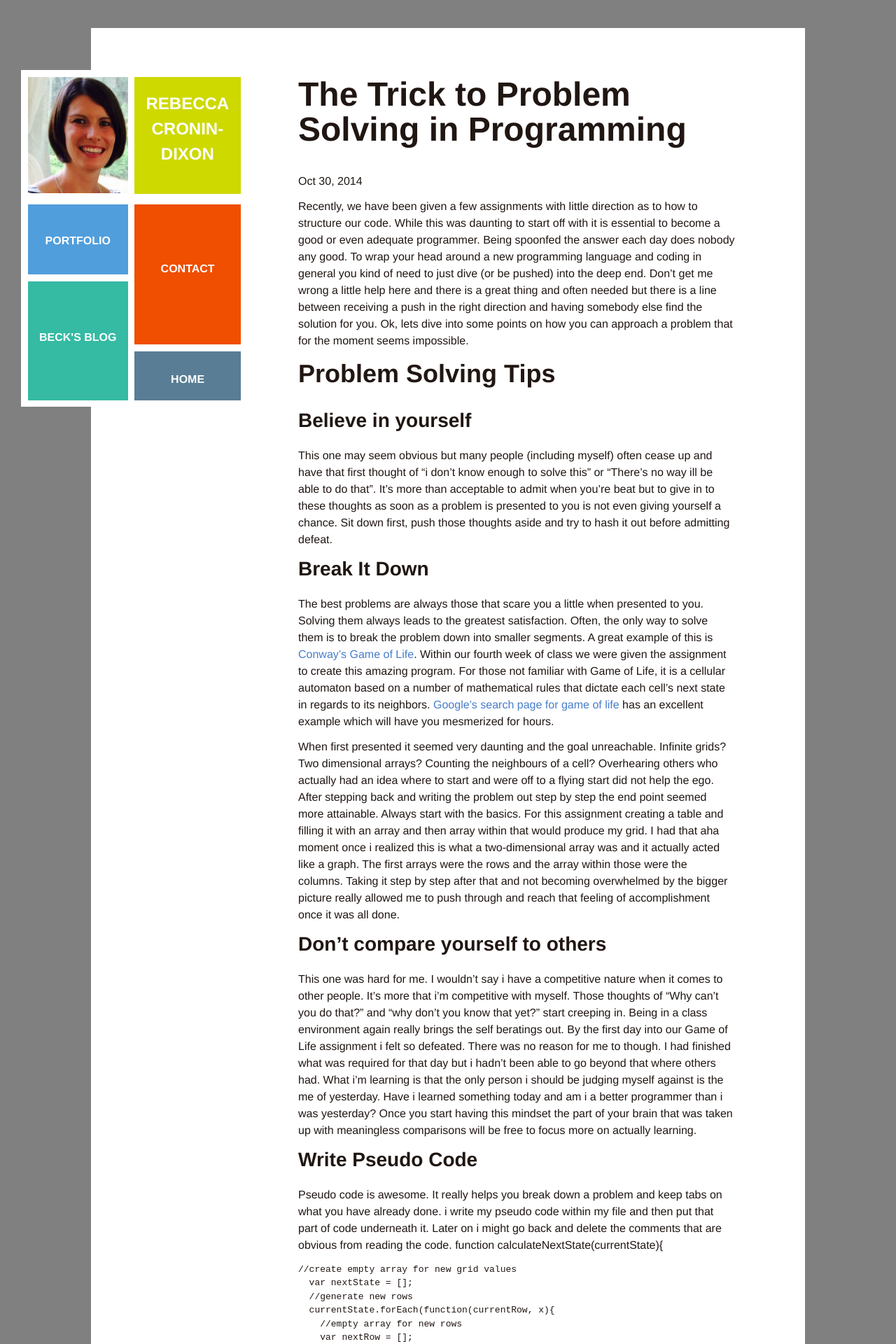
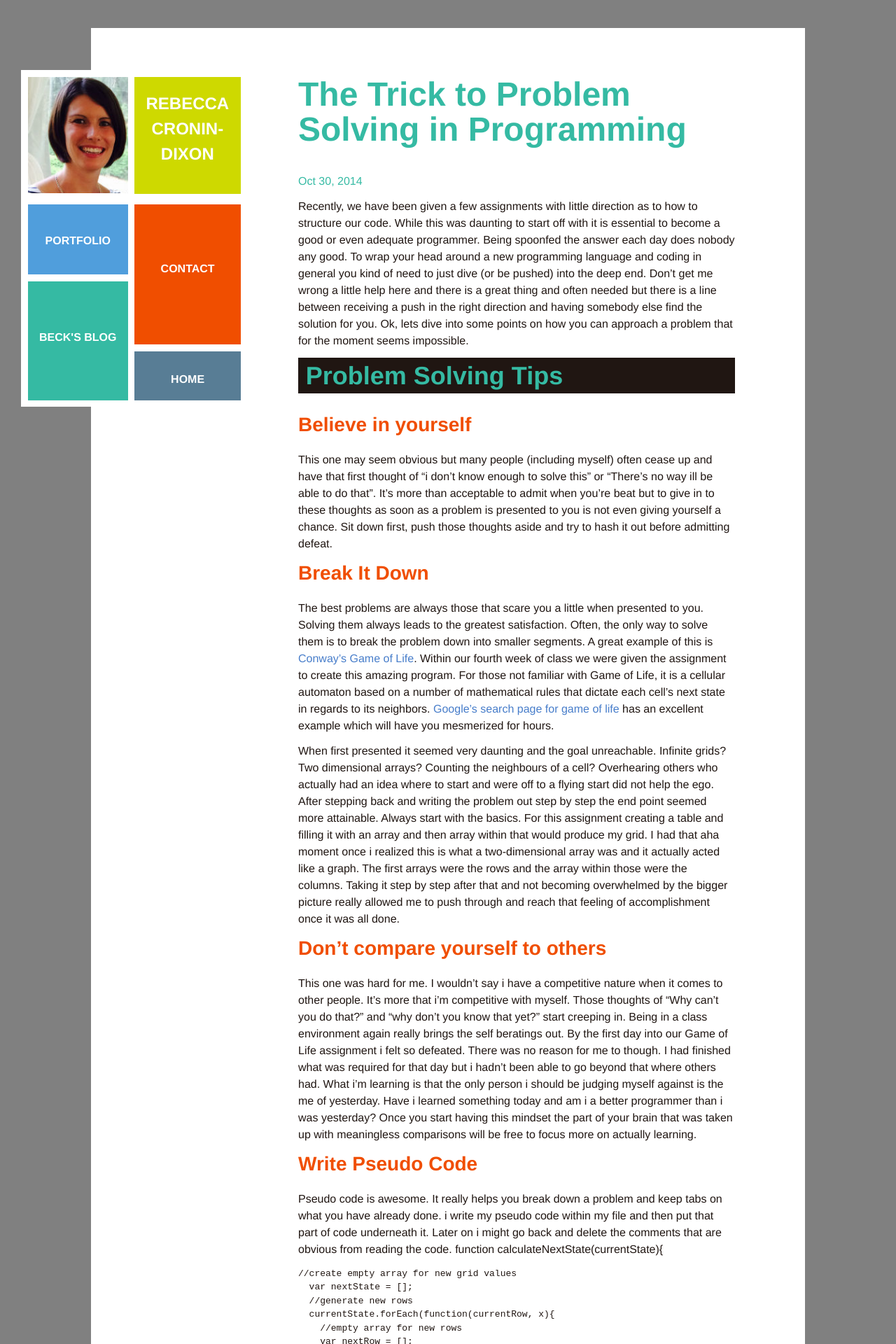
Before and after one commit to beck410/beck410.github.io, a Jekyll site: the page built from _posts/2014-10-30-the-trick-to-problem-solving-in-programming.markdown, in a window 1280 px wide. Shown: the top 1920 px of the page at 70% size. Built offline with Jekyll 4.4.1, drawn with Linux system fonts in a browser that asks for light colours; nearby versions of some CDN libraries; some web fonts are replaced.

Commit message:
styled single blog posts and turned headers to uppercase

```diff
--- a/_sass/_portfolio.scss
+++ b/_sass/_portfolio.scss
@@ -13,7 +13,7 @@
 
   h2{
     background: $header-bg-color;
-    padding: 3px 2em 3px 0.3em;
+    padding: 3px 1em 3px 0.3em;
   }
 
   #github {
--- /dev/null
+++ b/_sass/_single_blog.scss
@@ -0,0 +1,22 @@
+.post {
+
+  h1, h1 a, .post-meta, h2{
+    color: $blog-color;
+  }
+
+  h3, h3 a {
+    color: $contact-color;
+  }
+
+  h4, h4 a {
+    color: $portfolio-color;
+  }
+
+  h2, h2 a{
+    background: $header-bg-color;
+    padding: 3px 2em 3px 0.3em;
+  }
+
+
+
+}
--- a/blog.html
+++ b/blog.html
@@ -1,9 +1,11 @@
 ---
 layout: default
 title: Beck&#39s Blog
+permalinks: /blog
 ---
+
 <section class="blog">
-  <h1>{{ page.title }}</h1>
+  <h1>{{ page.title | upcase}}</h1>
 
   <ul class="post-list">
   {% for post in site.posts %}
@@ -11,7 +13,7 @@ title: Beck&#39s Blog
       <span class="post-meta">{{ post.date | date: "%b %-d %Y" }}</span>
 
       <h3>
-        <a class="post-link" href="{{ post.url | prepend: site.baseurl }}">{{ post.title }}</a>
+        <a class="post-link" href="{{ post.url | prepend: site.baseurl }}">{{ post.title | upcase}}</a>
       </h3>
     </li>
   {% endfor %}
--- a/css/main.scss
+++ b/css/main.scss
@@ -60,4 +60,5 @@ $on-laptop:        800px;
         "contact",
         "home",
         "blog",
-        "portfolio"
+        "portfolio",
+        "single_blog"
--- a/portfolio.html
+++ b/portfolio.html
@@ -9,7 +9,7 @@ title: Portfolio
     {% for project in site.projects %}
     <li class="single-project">
     <h2>
-      <a href="{{project.website}}">{{project.title}}</a>
+      <a href="{{project.website}}">{{project.title | upcase}}</a>
       {% if project.github %}
       <a href="{{project.github}}"><img id="github" src="../images/github_white_sm.png"/></a>
       {% endif %}
```
